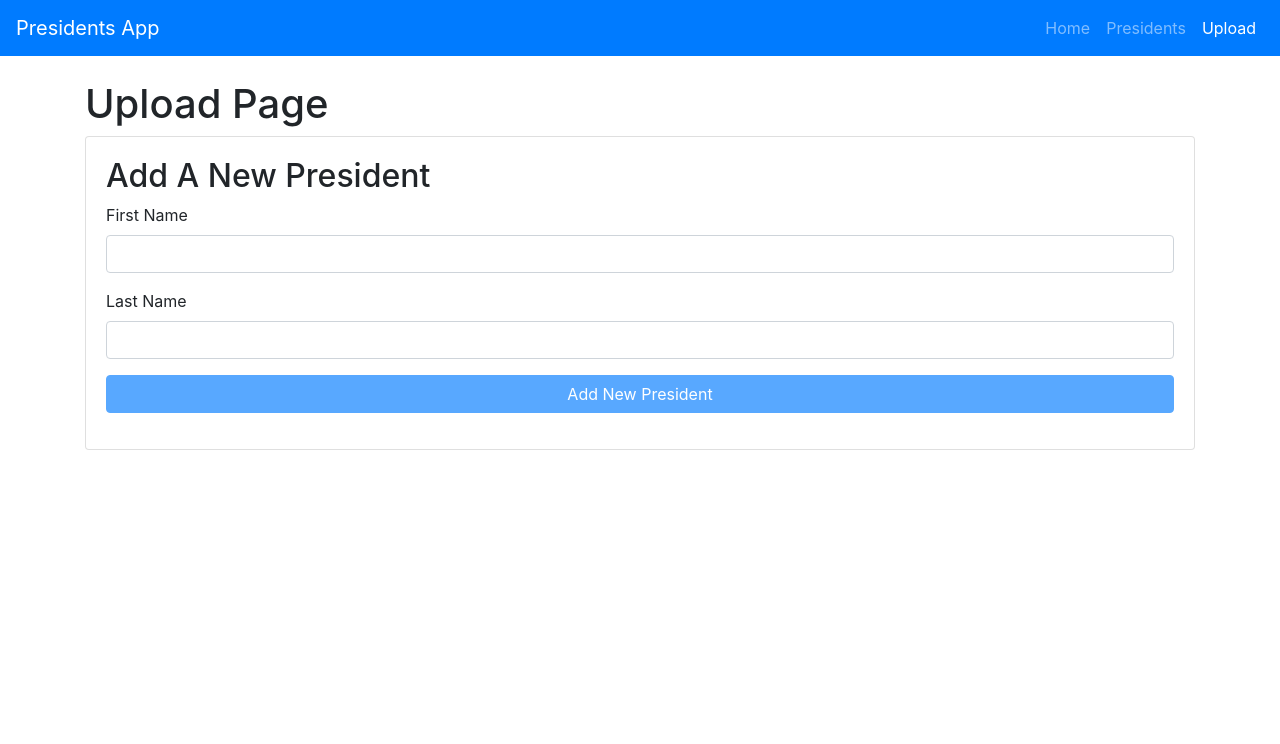
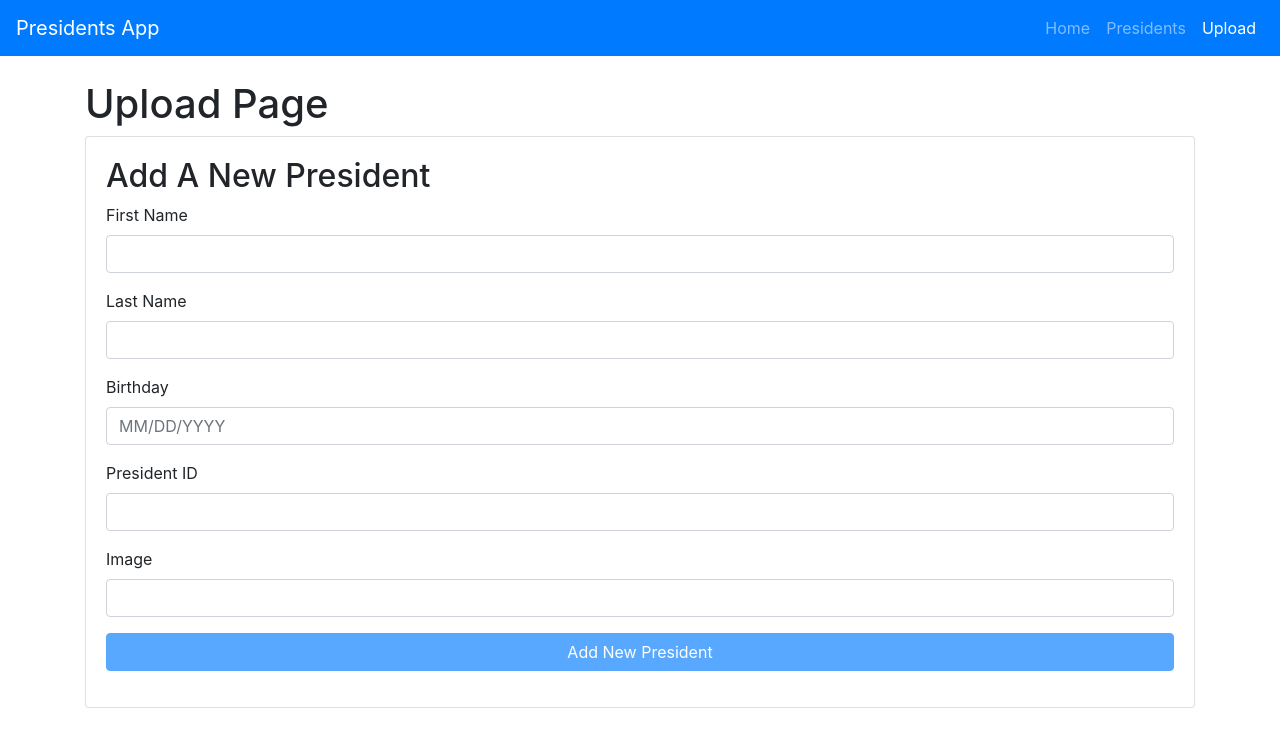
Before and after one commit to colorfest/angular9tutorial, an Angular app: page /upload in a window 1280 px wide. Shown: the top 744 px of the page. Built offline with nearby package versions, Linux system fonts and the light colour scheme.

Commit message:
Lesson 17: ngSubmit and Form Validation

```diff
--- a/src/app/components/upload/upload.component.html
+++ b/src/app/components/upload/upload.component.html
@@ -4,26 +4,73 @@
     <div class="card card-body mb-3">
         <h2>Add A New President</h2>
 
-        <form (submit)="uploadNewPresident()">
+        <form #presidentForm="ngForm" (ngSubmit)="uploadNewPresident()">
             <div class="form-group">
                 <label>First Name</label>
-                <input type="text"
+                <input
+                    type="text"
                     [(ngModel)]="president.firstName"
+                    [ngClass]="{'is-invalid':presFirstName.errors && presFirstName.touched}"
                     class="form-control"
-                    name="firstName" />
+                    name="firstName"
+                    #presFirstName="ngModel"
+                    required
+                    minlength="2"
+                    />
+
+                <!-- invalid div -->
+                <div [hidden]="!presFirstName.errors?.required"
+                    class="invalid-feedback">First Name Required!</div>
+                <div [hidden]="!presFirstName.errors?.minlength"
+                    class="invalid-feedback">Must have at least 2 characters!</div>
+            </div>
+
+            <div class="form-group">
+                <label>Last Name</label>
+                <input
+                    type="text"
+                    [(ngModel)]="president.lastName"
+                    [ngClass]="{'is-invalid':presLastName.errors && presLastName.touched}"
+                    class="form-control"
+                    name="lastName"
+                    #presLastName="ngModel"
+                    required
+                    minlength="2"
+                    />
+
+                <!-- invalid div -->
+                <div [hidden]="!presLastName.errors?.required"
+                    class="invalid-feedback">Last Name Required!</div>
+                <div [hidden]="!presLastName.errors?.minlength"
+                    class="invalid-feedback">Must have at least 2 characters!</div>
             </div>
             <div class="form-group">
-                <label>Last Name</label>
+                <label>Birthday</label>
                 <input type="text"
-                    [(ngModel)]="president.lastName"
+                    placeholder="MM/DD/YYYY"
+                    [(ngModel)]="president.birthday"
                     class="form-control"
-                    name="lastName" />
+                    name="birthday" />
+            </div>
+            <div class="form-group">
+                <label>President ID</label>
+                <input type="number"
+                    [(ngModel)]="president.presId"
+                    class="form-control"
+                    name="presId" />
+            </div>
+            <div class="form-group">
+                <label>Image</label>
+                <input type="text"
+                    [(ngModel)]="president.img"
+                    class="form-control"
+                    name="img" />
             </div>
 
-            <div>
+            <div class="form-group">
                 <button
                 type="submit"
-                [disabled]="president.firstName == '' || president.lastName == ''"
+                [disabled]="!presidentForm.form.valid"
                 class="btn btn-block btn-primary mb-3">Add New President</button>
             </div>
 
```
